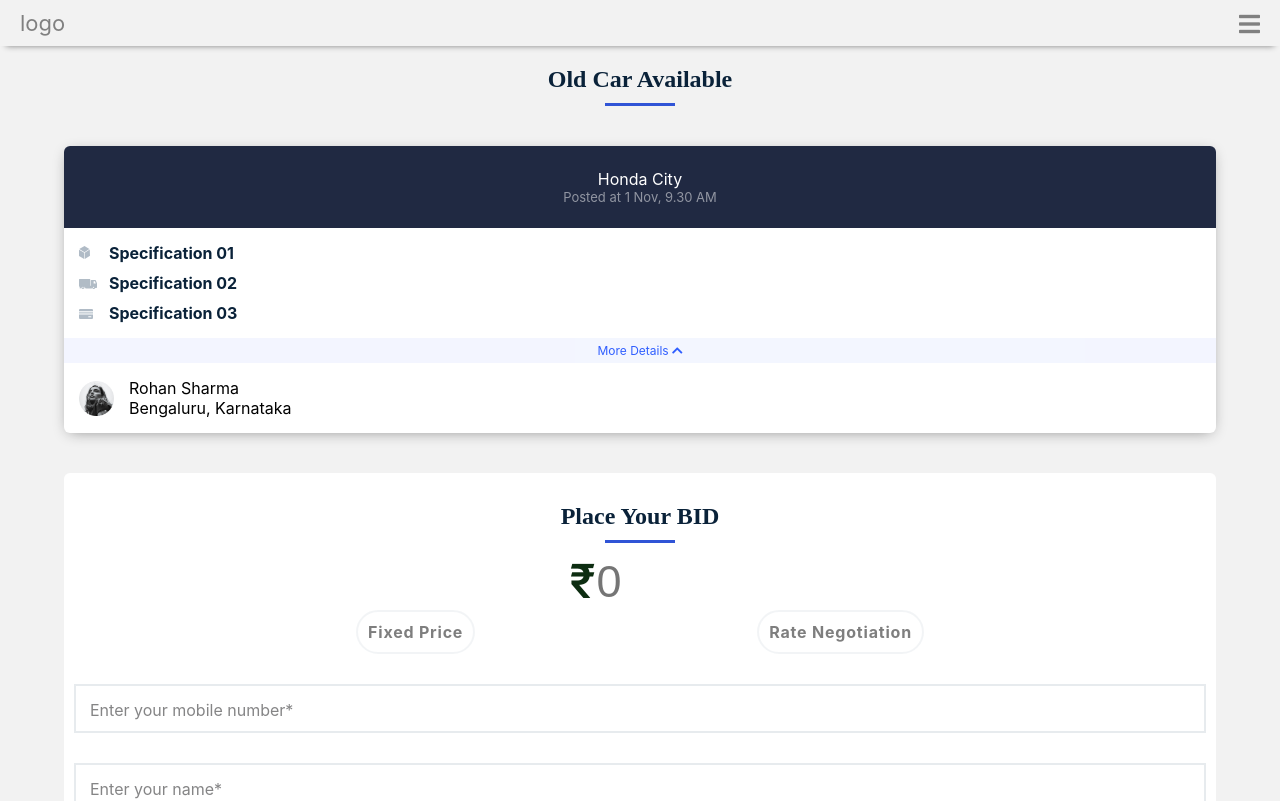
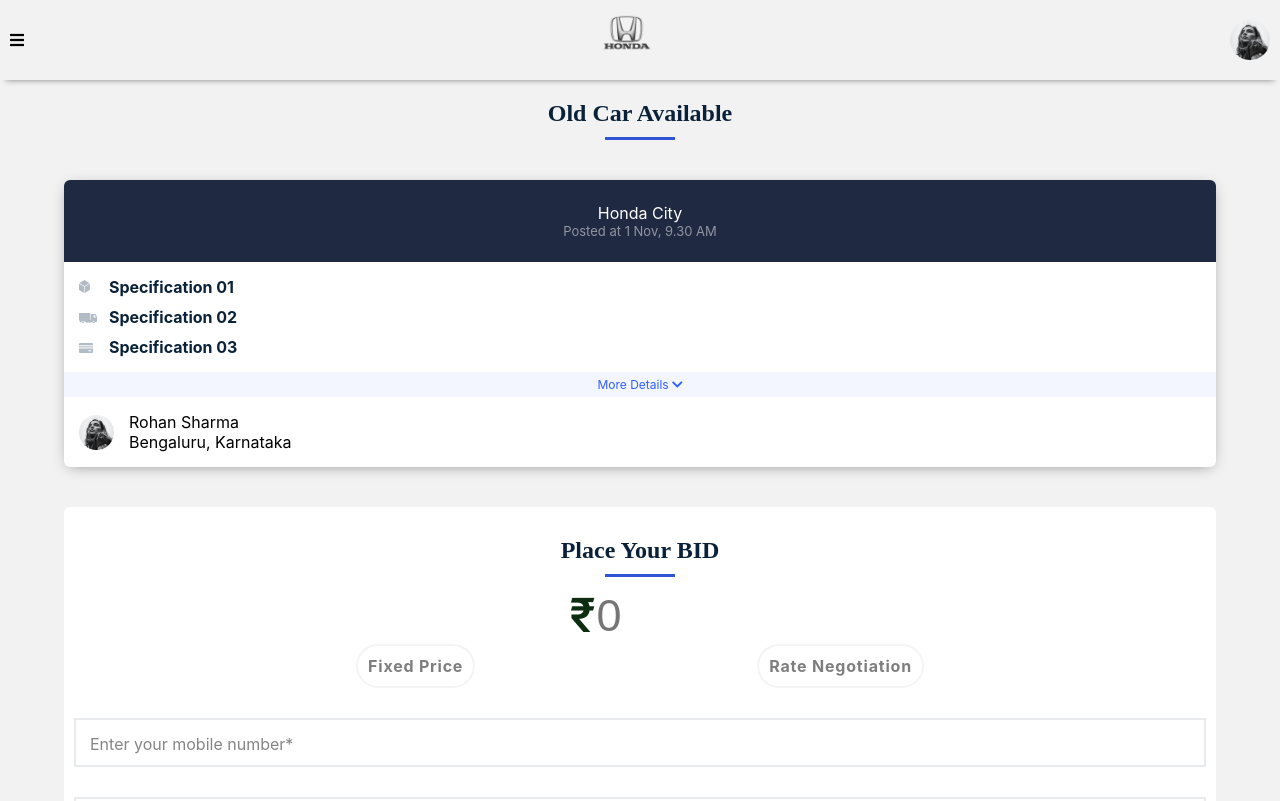
Before and after one commit to Gowdhampr/Vahak, a React (Create React App) app: page / in a window 1280 px wide. Shown: the top 801 px of the page. Built offline with nearby package versions, Linux system fonts and the light colour scheme; the HTML template or start-up script is replaced by a standard one; a web font is replaced by a local one.

Commit message:
Navbar UI updated, based on mockup

```diff
--- a/src/App.scss
+++ b/src/App.scss
@@ -44,38 +44,17 @@
 .navbar {
   padding-bottom: 10px;
   box-shadow: 0 6px 6px -6px grey;
-}
-
-.main-nav {
-  list-style-type: none;
-  display: none;
-}
-
-.nav-links,
-.logo {
-  text-decoration: none;
-  color: grey;
-}
-
-.main-nav li {
-  text-align: center;
-  margin: 15px auto;
-}
-
-.logo {
-  display: inline-block;
-  font-size: 22px;
-  margin-top: 10px;
-  margin-left: 20px;
-}
-
-.navbar-toggle {
-  position: absolute;
-  top: 10px;
-  right: 20px;
-  cursor: pointer;
-  color: grey;
-  font-size: 24px;
+  display: flex;
+  justify-content: space-between;
+  padding: 10px;
+  .navbar-toggle {
+    margin-top: auto;
+    margin-bottom: auto;
+  }
+  img {
+    margin-top: auto;
+    margin-bottom: auto;
+  }
 }
 
 #chkToggle {
--- a/src/components/Core/Header/NavBar.jsx
+++ b/src/components/Core/Header/NavBar.jsx
@@ -1,5 +1,8 @@
 import React from 'react';
-import { Link } from "react-router-dom";
+
+// Assets
+import UserAvatar from "../../../assets/ProfileAvatarSmall.png";
+import HondaLogo from "../../../assets/HondaLogo.png";
 
 const NavBar = () => {
     return (
@@ -7,13 +10,9 @@
             <label class="navbar-toggle" id="js-navbar-toggle" for="chkToggle">
                 <i class="fa fa-bars"></i>
             </label>
-            <Link to="/" class="logo">logo</Link>
+            <img className="logo" alt="" src={HondaLogo} style={{height: "60px"}} />
+            <img className="userAvatar" alt="" src={UserAvatar} style={{height: "40px"}} />
             <input type="checkbox" id="chkToggle"></input>
-            <ul class="main-nav" id="js-menu">
-                <li>
-                    <Link to="/" class="nav-links">Home</Link>
-                </li>
-            </ul>
         </nav>
     )
 }
--- a/src/components/Core/VehicleDetailsCard/index.jsx
+++ b/src/components/Core/VehicleDetailsCard/index.jsx
@@ -70,7 +70,7 @@
             </CardBody>
             <CardFooter className="footer">
                 <div>
-                    <p className="text-center toggleBtn" onClick={toggle}>More Details <i class={`fa fa-chevron-${toggleDetails ? 'down' : 'up'}`}></i></p>
+                    <p className="text-center toggleBtn" onClick={toggle}>More Details <i class={`fa fa-chevron-${!toggleDetails ? 'down' : 'up'}`}></i></p>
                 </div>
                 <div className="footerContent">
                     <img className="userAvatar" alt="" src={UserAvatar} />
```
Also changed, not shown: src/assets/ProfileAvatarSmall.png (added).
